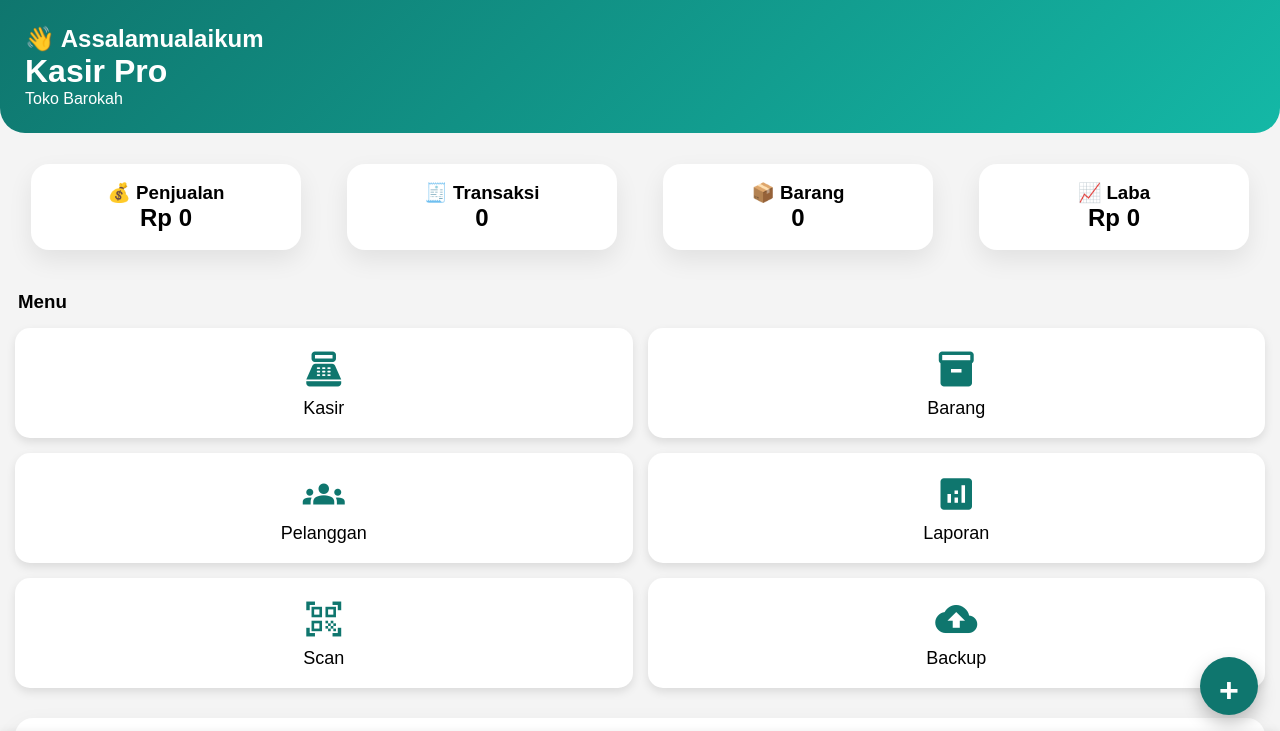
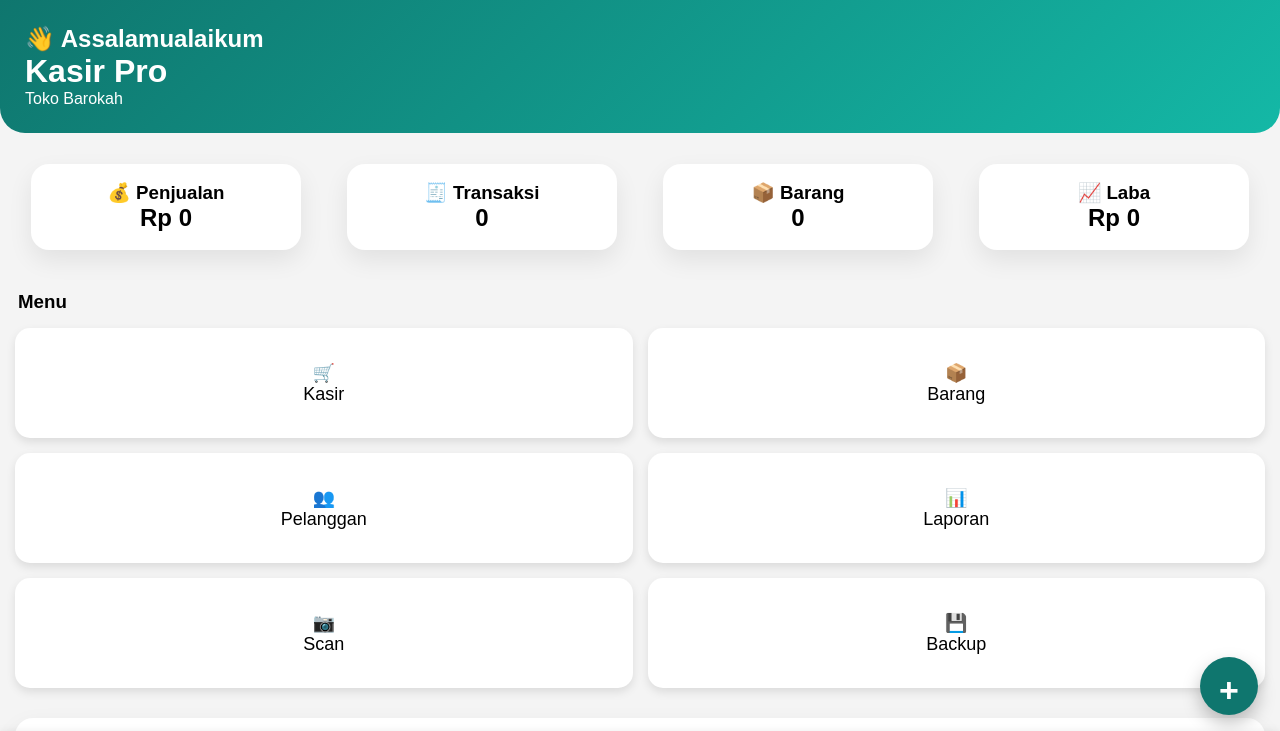
Before and after one commit to jaziraarab15-eng/kasir-pro, a website built with Vite: page index.html in a window 1280 px wide. Shown: the top 731 px of the page. Built offline with nearby package versions, Linux system fonts and the light colour scheme; what @zxing/browser would draw is missing.

Commit message:
Remove Google Material Icons and make UI fully offline

```diff
--- a/index.html
+++ b/index.html
@@ -20,19 +20,6 @@
     type="image/svg+xml"
     href="/favicon.svg">
 
-  <link
-    rel="preconnect"
-    href="https://fonts.googleapis.com">
-
-  <link
-    rel="preconnect"
-    href="https://fonts.gstatic.com"
-    crossorigin>
-
-  <link
-    rel="stylesheet"
-    href="https://fonts.googleapis.com/icon?family=Material+Icons">
-
 </head>
 
 <body>
--- a/src/css/style.css
+++ b/src/css/style.css
@@ -112,13 +112,6 @@ cursor:pointer;
 
 .box:active{
 transform:scale(.95);
-}
-
-.material-icons{
-font-size:clamp(28px,6vw,42px);
-display:block;
-margin-bottom:8px;
-color:#0f766e;
 }
 
 .fab{
@@ -277,10 +270,5 @@ font-size:13px;
 
 }
 
-.material-icons{
-
-font-size:30px;
 
 }
-
-}
--- a/src/main.js
+++ b/src/main.js
@@ -54,32 +54,32 @@ document.querySelector("#app").innerHTML = `
 <section class="grid">
 
 <div class="box" id="menuKasir">
-<span class="material-icons">point_of_sale</span>
+<span class="icon">🛒</span>
 Kasir
 </div>
 
 <div class="box" id="menuBarang">
-<span class="material-icons">inventory_2</span>
+<span class="icon">📦</span>
 Barang
 </div>
 
 <div class="box">
-<span class="material-icons">groups</span>
+<span class="icon">👥</span>
 Pelanggan
 </div>
 
 <div class="box" id="menuLaporan">
-<span class="material-icons">analytics</span>
+<span class="icon">📊</span>
 Laporan
 </div>
 
 <div class="box">
-<span class="material-icons">qr_code_scanner</span>
+<span class="icon">📷</span>
 Scan
 </div>
 
 <div class="box" id="menuBackup">
-<span class="material-icons">backup</span>
+<span class="icon">💾</span>
 Backup
 </div>
 
```
